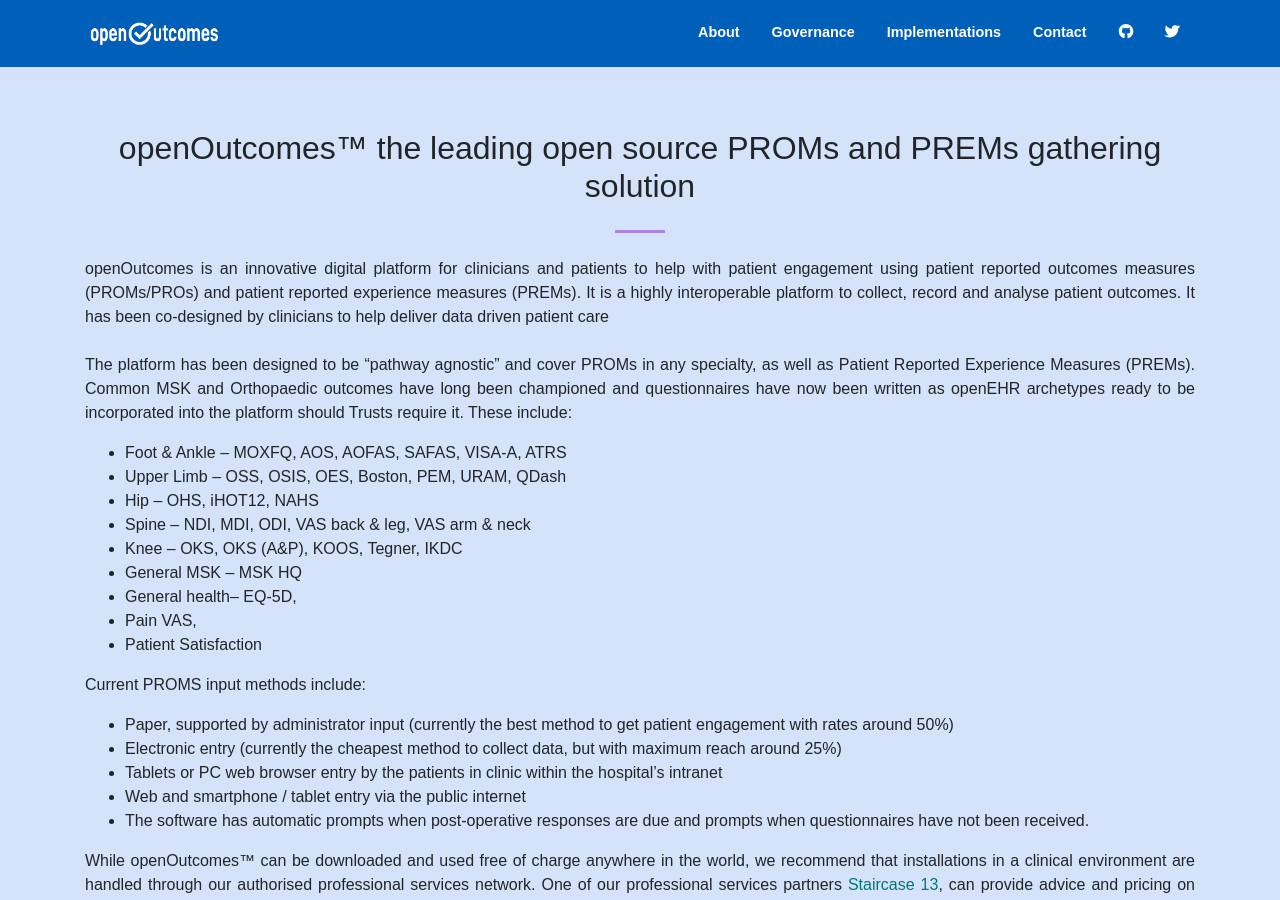
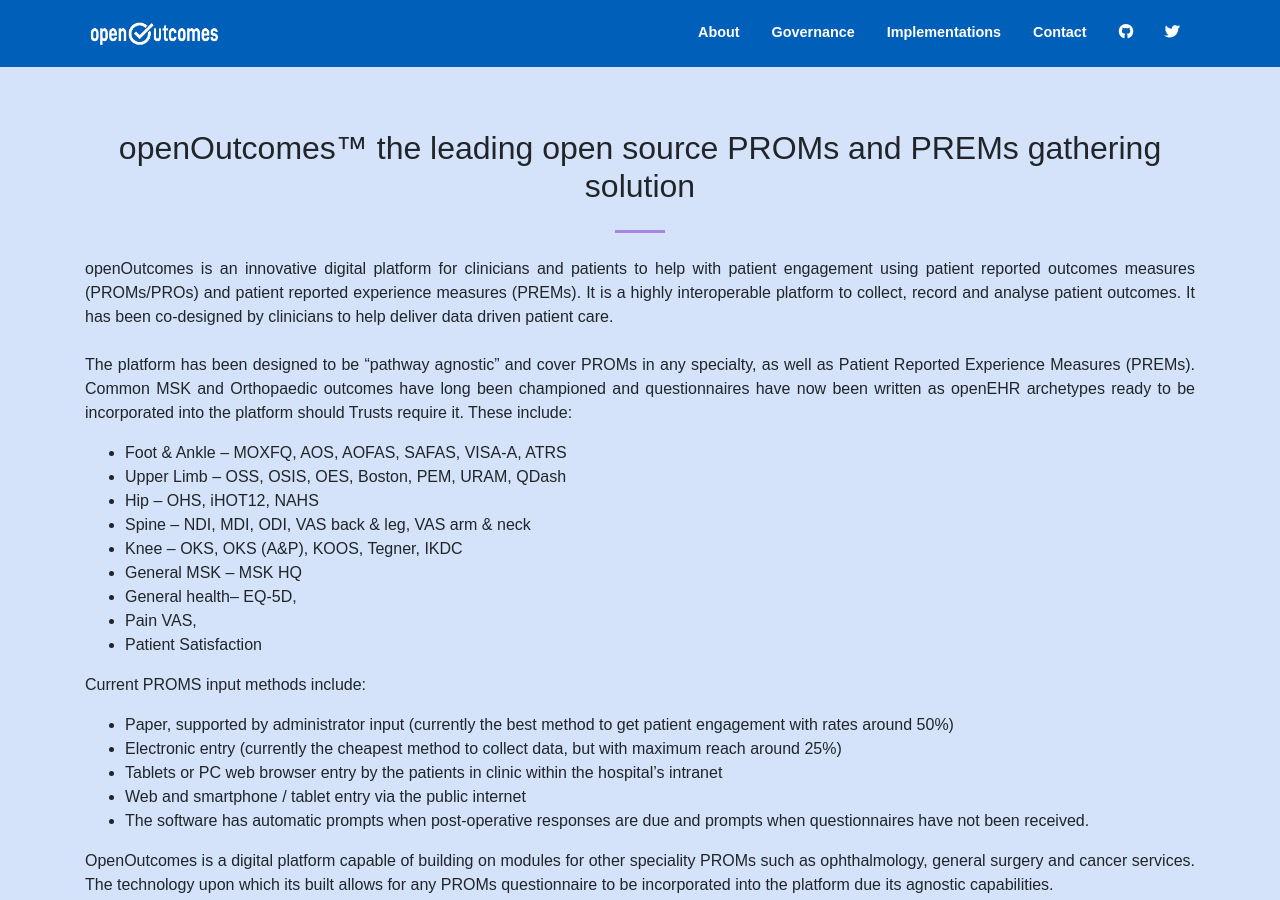
Before and after one commit to openoutcomes/openoutcomes.github.io, a Jekyll site: the page built from index.html, in a window 1280 px wide and 900 px high, scrolled down 851 px. Built offline with Jekyll 4.4.1, drawn with Linux system fonts in a browser that asks for light colours; nearby versions of some CDN libraries; some web fonts are replaced; some of the changed text lies outside the part shown.

Commit message:
update/v0.1

```diff
--- a/index.html
+++ b/index.html
@@ -1,5 +1,6 @@
 ---
 layout: default
+title: OpenOutcomes
 ---
   <header class="masthead text-center text-white d-flex" style="background-image:url(../img/home-bg.png);background-position:center center;-webkit-background-size:cover;-moz-background-size:cover;-o-background-size:cover;background-size:cover">
       <div class="container my-auto" >
@@ -31,7 +32,7 @@
             <hr class="my-4">
 
                         <p class="mb-0">
-                          openOutcomes is an innovative digital platform for clinicians and patients to help with patient engagement using patient reported outcomes measures (PROMs/PROs) and patient reported experience measures (PREMs). It is a highly interoperable platform to collect, record and analyse patient outcomes. It has been co-designed by clinicians to help deliver data driven patient care</p>
+                          openOutcomes is an innovative digital platform for clinicians and patients to help with patient engagement using patient reported outcomes measures (PROMs/PROs) and patient reported experience measures (PREMs). It is a highly interoperable platform to collect, record and analyse patient outcomes. It has been co-designed by clinicians to help deliver data driven patient care.</p>
 <br>
 <p>The platform has been designed to be “pathway agnostic” and cover PROMs in any specialty, as well as Patient Reported Experience Measures (PREMs). Common MSK and Orthopaedic outcomes have long been championed and questionnaires have now been written as openEHR archetypes ready to be incorporated into the platform should Trusts require it. These include:</p>
 
@@ -56,6 +57,8 @@
     <li>The software has automatic prompts when post-operative responses are due and prompts when questionnaires have not been received. </li>
 </ul>
 
+<p>OpenOutcomes is a digital platform capable of building on modules for other speciality PROMs such as ophthalmology, general surgery and cancer services. The technology upon which its built allows for any PROMs questionnaire to be incorporated into the platform due its agnostic capabilities.</p>
+
 <p>While openOutcomes™ can be downloaded and used free of charge anywhere in the world, we recommend that installations in a clinical environment are handled through our authorised professional services network. One of our professional services partners <a href="mailto:nfo@staircase13.com">Staircase 13</a>, can provide advice and pricing on accredited implementation and support services.
 
 <p>Our partners will ensure that your clinical data integrates with hospital workflows and PAS systems are robust. </p>
@@ -70,7 +73,7 @@
 <!-- /END WHAT IS SECTION -->
 
 <!-- BEGIN GOVERNANCE SECTION -->
-  <section id="governance" style="background-image:url(../img/home-bg2.jpg);background-position:center center;-webkit-background-size:cover;-moz-background-size:cover;-o-background-size:cover;background-size:cover">
+  <section id="governance">
       <div class="container">
         <div class="row">
           <div class="col-lg-12 text-justify">
@@ -261,28 +264,45 @@
             <hr class="my-4">
             <p class="text-justify text-white">The Apperta openOutcomes™ Committee comprises clinicians, informaticians and IT experts who combine in-depth knowledge of clinical ophthalmology with a deep and detailed understanding of software who oversee openOutcomes™ development.</p>
 
-{% assign rows = site.members.size | divided_by: 3.0 | ceil %}
+            {% assign members = site.members | where:"subcommittee",page.title %}
+                {% assign rows = members.size | divided_by: 3.0 | ceil %}
                 {% for i in (1..rows) %}
-
-  <div class="row" style="margin-top: 20px">
-
+                <div class="row">
                     {% assign offset = forloop.index0 | times: 3 %}
-  {% for member in site.members limit:3 offset:offset %}
-
-
+                     {% assign sorted = site.members | where:"subcommittee",page.title  | sort:"position" %}
+                       {% for member in sorted limit:3 offset:offset%}
+                        {% if member.subcommittee == page.title %}
                             <div class="col-sm-4">
                                 <div class="card" style="height: 100%;">
-             <div class="card-header"><strong>{{ member.name }}</strong> <p><em>{{ member.title }}</em> </p></div>
+                                    <div class="card-header"><strong>{{ member.name }}</strong> <p><em>{{ member.role }}</em> </p>
+                                    </div>
                                     <div class="card-body">
                                       <img src="{{ member.photo }}" style="margin:10px" alt="Card image cap">
+                                            <div class="row">
+                                                <div class="col-md-12 col-xs-12  col-centered">                        {% if member.twitter == null %}
+                                                    {% else %}
+                                                    <a href="http://twitter.com/{{ member.twitter }}" target="_blank"><i class="fab fa-twitter fa-2x"></i></a>
+                                                {% endif %}
+                                                {% if member.www == null %}
+                                                    {% else %}
+                                                    <a href="{{ member.www }}" target="_blank"><i class="fas fa-globe fa-2x"></i></a>
+                                                {% endif %}
+                                                {% if member.linkedin == null %}
+                                                    {% else %}
+                                                    <a href="{{ member.linkedin }}" target="_blank"><i class="fab fa-linkedin fa-2x"></i></a>
+                                                {% endif %}
+                                                {% if member.github == null %}
+                                                    {% else %}
+                                                    <a href="{{ member.github }}" target="_blank"><i class="fab fa-github fa-2x"></i></a>
+                                                {% endif %}
                                                 </div>
                                             </div>
                                     </div>
-
+                                </div>
+                            </div>
+                         {% endif %}
                     {% endfor %}
-
-</div>
-
+                 </div><br>
                 {% endfor %}
 
 
```
Also changed, not shown: img/KanthanTheivendran.png. Lines whose indentation alone changed are shown as unchanged.
